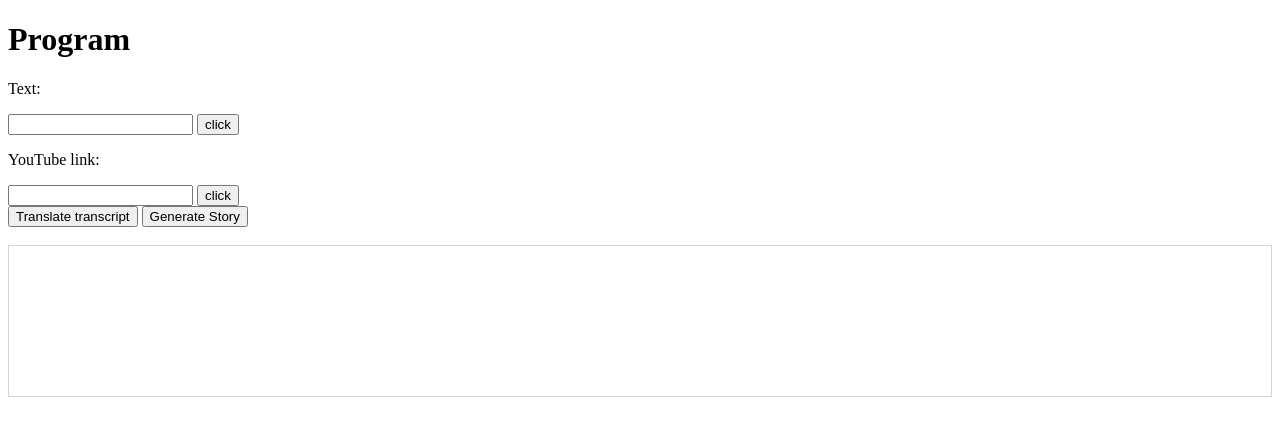
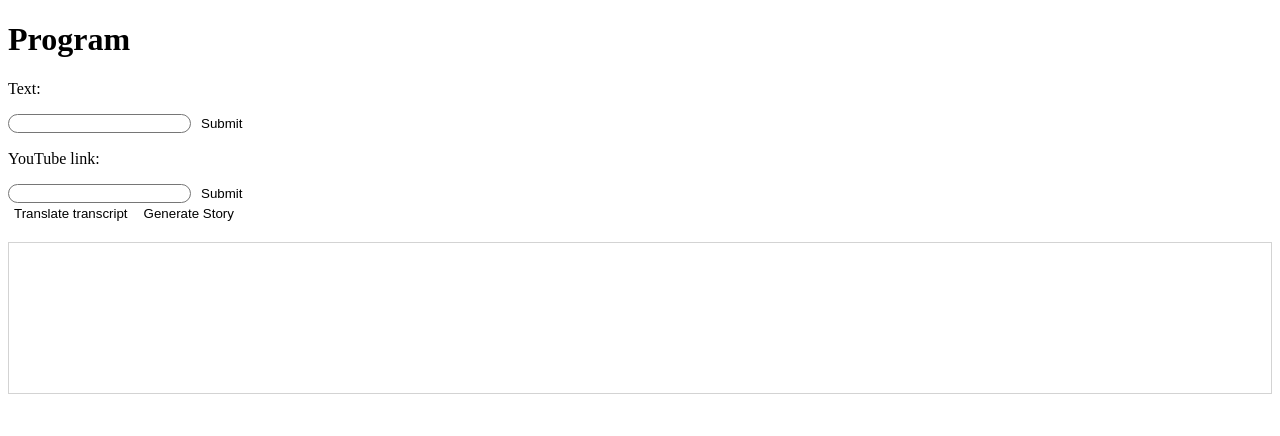
Before and after one commit to Sumedh314/mandarin_web, a Flask app: page / in a window 1280 px wide. Shown: the top 436 px of the page. Run offline with Flask 3, Linux system fonts and the light colour scheme.

Commit message:
Slightly updated CSS

```diff
--- a/static/css/style.css
+++ b/static/css/style.css
@@ -1,5 +1,24 @@
 body {
     background-color: white;
+}
+
+.textbox {
+    border-radius: 99999px;
+    border-style: solid;
+    border-width: 1px;
+}
+
+.button {
+    background-color: white;
+    height: 20px;
+    border-color: white;
+    border-style: none;
+    border-radius: 99999px;
+}
+
+.button:hover {
+    cursor: pointer;
+    background-color: lightgray;
 }
 
 .words {
--- a/templates/index.html
+++ b/templates/index.html
@@ -9,18 +9,18 @@
 
 <div>
     <p>Text: </p>
-    <input id="text" type="text">
-    <button id="textButton" type="button">click</button>
+    <input id="text" type="text" class="textbox">
+    <button id="textButton" type="button" class="button">Submit</button>
 </div>
 
 <div>
     <p>YouTube link:</p>
-    <input id="link" type="text">
-    <button id="videoButton" type="button">click</button>
+    <input id="link" type="text", class="textbox">
+    <button id="videoButton" type="button" class="button">Submit</button>
 </div>
 
-<button id="translateTranscriptButton" type="button">Translate transcript</button>
-<button id="generateStory" type="button">Generate Story</button>
+<button id="translateTranscriptButton" type="button" class="button">Translate transcript</button>
+<button id="generateStory" type="button" class="button">Generate Story</button>
 <br>
 
 <div id="videoLocation"></div>
```
